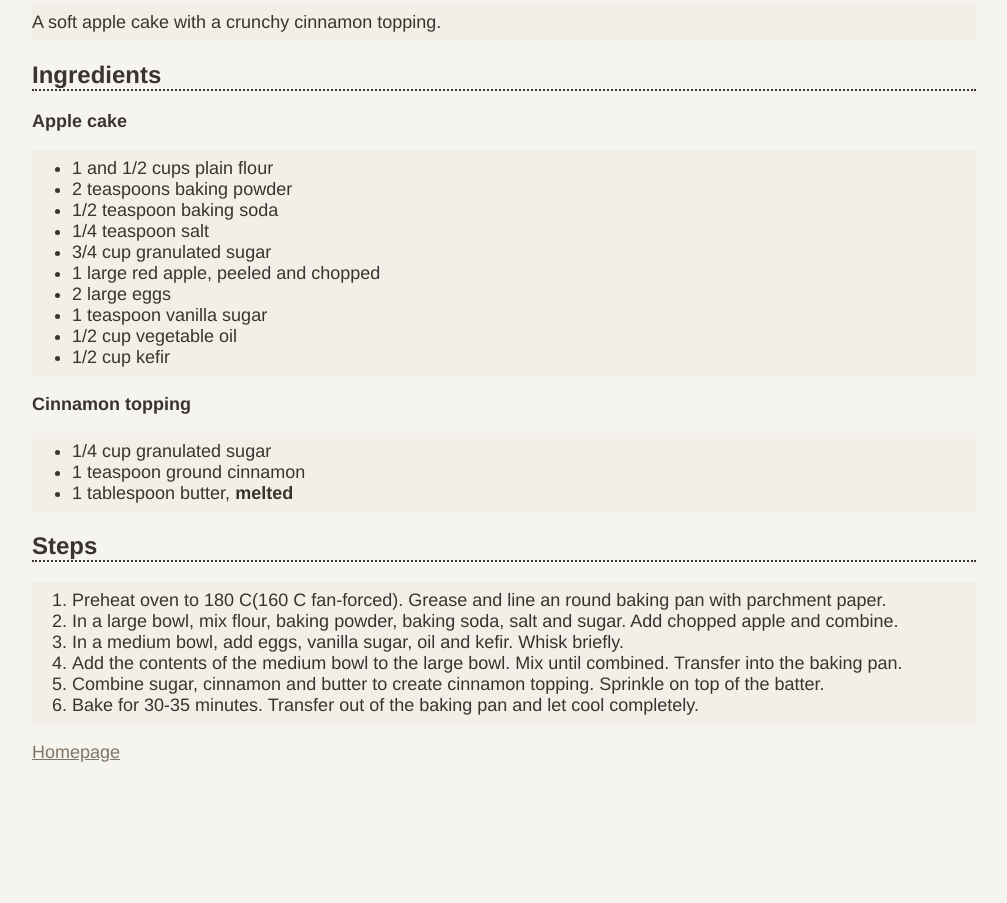
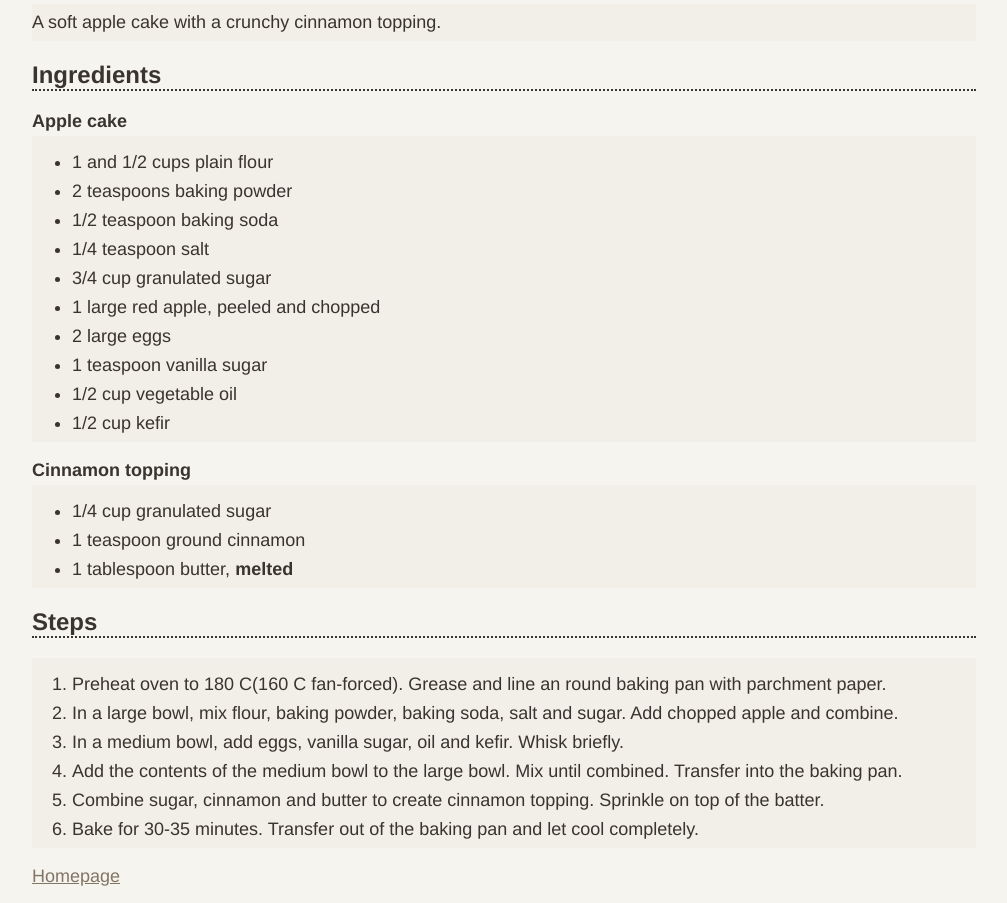
Before and after one commit to aquaticjaybird/odin-recipes, a plain HTML site: page recipes/cinnamon-apple-cake.html in a window 1280 px wide. Shown: the part 620-1523 px from the top of the page, without its empty margins (136-1143 px from the left). Before the commit the page ends 1399 px from the top, so only its background shows below. Drawn offline with Linux system fonts and the light colour scheme.

Commit message:
Tweak list styling

```diff
--- a/styles.css
+++ b/styles.css
@@ -21,12 +21,21 @@ h2 {
     font-size: 24px;
 }
 
+h3 {
+    margin-bottom: 4px;
+}
+
 p,
 ul,
 ol {
     background-color: hsl(43, 26%, 93%);
     padding-top: 8px;
     padding-bottom: 8px;
+    margin-top: 4px;
+}
+
+li {
+    margin-top: 8px;
 }
 
 img {
```
